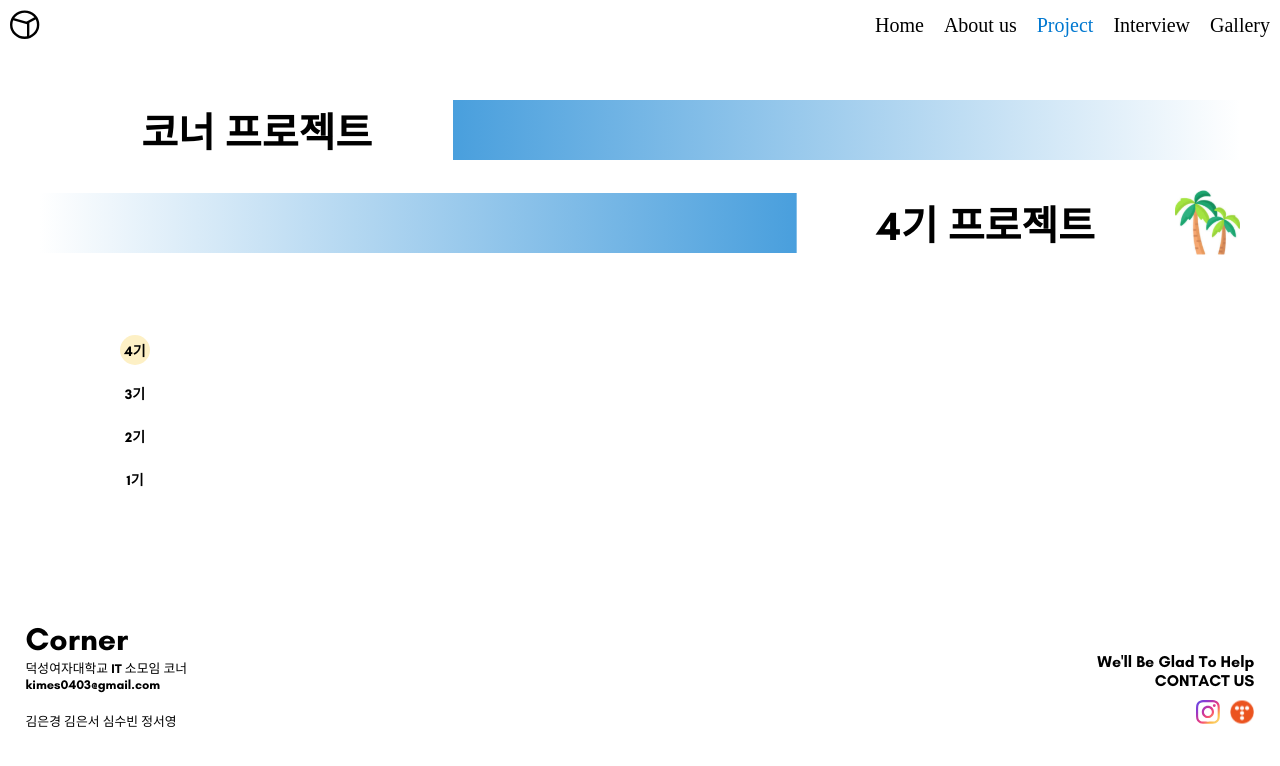
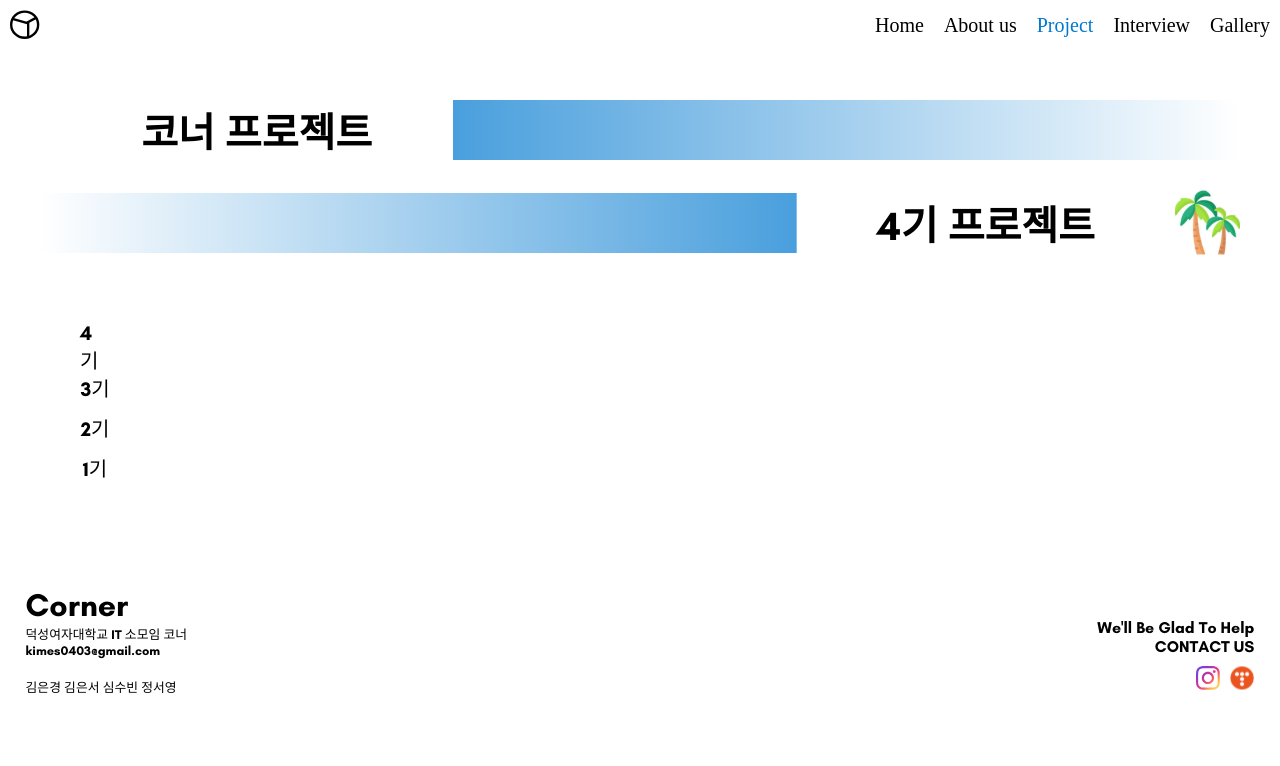
Before and after one commit to DS-Corner-Page/cornerpage_front, a React (Create React App) app: page /projectList in a window 1280 px wide. Shown: the top 766 px of the page. Built offline with nearby package versions, Linux system fonts and the light colour scheme.

Commit message:
Refactor : 은서랑 css 맞추기

```diff
--- a/src/components/project/projectNumber/ProjectNumber.js
+++ b/src/components/project/projectNumber/ProjectNumber.js
@@ -1,5 +1,6 @@
 import React from "react";
 import * as P from "./ProjectNumber.style";
+import * as A from "../../../styles/GalleryStyle";
 
 export default function ProjectNumber({ selectedProject, setSelectedProject }) {
   const handleClick = (number) => {
@@ -7,16 +8,22 @@ export default function ProjectNumber({ selectedProject, setSelectedProject }) {
   };
 
   return (
-    <P.ProjectNumberContainer>
+    <A.SideBar>
       {["4기", "3기", "2기", "1기"].map((item) => (
-        <P.ProjectNumberItem
-          key={item}
-          isSelected={selectedProject === item}
-          onClick={() => handleClick(item)}
-        >
-          {item}
-        </P.ProjectNumberItem>
+        <A.Now key={item} isSelected={selectedProject === item} onClick={() => handleClick(item)}>
+          <A.Num>{item}</A.Num>
+        </A.Now>
       ))}
-    </P.ProjectNumberContainer>
+    </A.SideBar>
   );
 }
+
+{
+  /* <A.SideBar>
+  {["4기", "3기", "2기", "1기"].map((item) => (
+    <A.Now key={item} onClick={() => handleNum(item)} isactive={selectedNumber === item} as="div">
+      <A.Num>{item}</A.Num>
+    </A.Now>
+  ))}
+</A.SideBar>; */
+}
```
Also changed, not shown: 1 other file (tests, documents, lock files or other folders).
